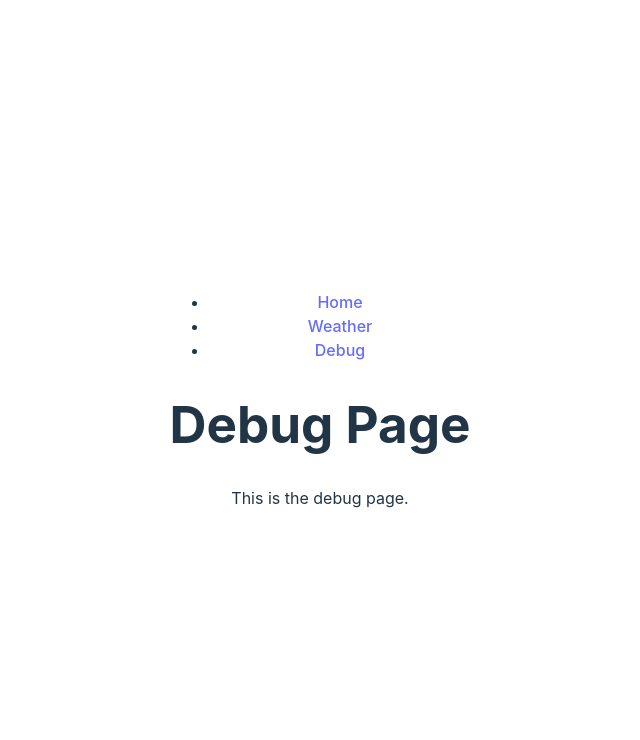
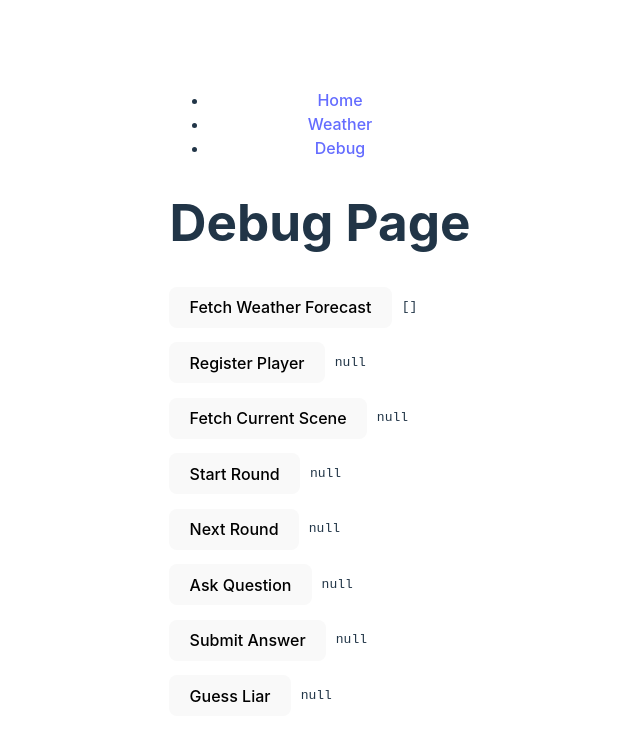
Before and after one commit to Freeesia/korenan, a React (Vite) app in the folder korenan.react.client/: page /debug in a window 1280 px wide. Shown: the top 740 px of the page, without its empty margins (320-960 px from the left). Built offline with nearby package versions, Linux system fonts and the light colour scheme.

Commit message:
いったんコミット

```diff
--- /dev/null
+++ b/korenan.react.client/src/pages/Debug.css
@@ -0,0 +1,9 @@
+.api-section {
+  display: flex;
+  align-items: center;
+  margin-bottom: 10px;
+}
+
+.api-section pre {
+  margin-left: 10px;
+}
--- a/korenan.react.client/src/pages/Debug.tsx
+++ b/korenan.react.client/src/pages/Debug.tsx
@@ -1,11 +1,133 @@
+import { useState } from "react";
+import "./Debug.css";
 
 function Debug() {
-    return (
-        <div>
-            <h1>Debug Page</h1>
-            <p>This is the debug page.</p>
-        </div>
-    );
+  const [weatherForecast, setWeatherForecast] = useState([]);
+  const [registResponse, setRegistResponse] = useState(null);
+  const [scene, setScene] = useState(null);
+  const [startResponse, setStartResponse] = useState(null);
+  const [nextResponse, setNextResponse] = useState(null);
+  const [questionResponse, setQuestionResponse] = useState(null);
+  const [answerResponse, setAnswerResponse] = useState(null);
+  const [guessResponse, setGuessResponse] = useState(null);
+
+  const fetchWeatherForecast = async () => {
+    const response = await fetch("/api/weatherforecast");
+    const data = await response.json();
+    setWeatherForecast(data);
+  };
+
+  const registPlayer = async (name: string, topic: string) => {
+    const response = await fetch("/api/regist", {
+      method: "POST",
+      headers: {
+        "Content-Type": "application/json",
+      },
+      body: JSON.stringify({ name, topic }),
+    });
+    const data = await response.json();
+    setRegistResponse(data);
+  };
+
+  const fetchScene = async () => {
+    const response = await fetch("/api/scene");
+    const data = await response.json();
+    setScene(data);
+  };
+
+  const startRound = async () => {
+    const response = await fetch("/api/start", {
+      method: "POST",
+    });
+    const data = await response.json();
+    setStartResponse(data);
+  };
+
+  const nextRound = async () => {
+    const response = await fetch("/api/next", {
+      method: "POST",
+    });
+    const data = await response.json();
+    setNextResponse(data);
+  };
+
+  const askQuestion = async (question: string) => {
+    const response = await fetch("/api/question", {
+      method: "POST",
+      headers: {
+        "Content-Type": "application/json",
+      },
+      body: JSON.stringify(question),
+    });
+    const data = await response.json();
+    setQuestionResponse(data);
+  };
+
+  const submitAnswer = async (answer: string) => {
+    const response = await fetch("/api/answer", {
+      method: "POST",
+      headers: {
+        "Content-Type": "application/json",
+      },
+      body: JSON.stringify(answer),
+    });
+    const data = await response.json();
+    setAnswerResponse(data);
+  };
+
+  const guessLiar = async (target: string) => {
+    const response = await fetch("/api/guess", {
+      method: "POST",
+      headers: {
+        "Content-Type": "application/json",
+      },
+      body: JSON.stringify(target),
+    });
+    const data = await response.json();
+    setGuessResponse(data);
+  };
+
+  return (
+    <div>
+      <h1>Debug Page</h1>
+      <div className="api-section">
+        <button onClick={fetchWeatherForecast}>Fetch Weather Forecast</button>
+        <pre>{JSON.stringify(weatherForecast, null, 2)}</pre>
+      </div>
+      <div className="api-section">
+        <button onClick={() => registPlayer("Player1", "Topic1")}>
+          Register Player
+        </button>
+        <pre>{JSON.stringify(registResponse, null, 2)}</pre>
+      </div>
+      <div className="api-section">
+        <button onClick={fetchScene}>Fetch Current Scene</button>
+        <pre>{JSON.stringify(scene, null, 2)}</pre>
+      </div>
+      <div className="api-section">
+        <button onClick={startRound}>Start Round</button>
+        <pre>{JSON.stringify(startResponse, null, 2)}</pre>
+      </div>
+      <div className="api-section">
+        <button onClick={nextRound}>Next Round</button>
+        <pre>{JSON.stringify(nextResponse, null, 2)}</pre>
+      </div>
+      <div className="api-section">
+        <button onClick={() => askQuestion("Is it an animal?")}>
+          Ask Question
+        </button>
+        <pre>{JSON.stringify(questionResponse, null, 2)}</pre>
+      </div>
+      <div className="api-section">
+        <button onClick={() => submitAnswer("Dog")}>Submit Answer</button>
+        <pre>{JSON.stringify(answerResponse, null, 2)}</pre>
+      </div>
+      <div className="api-section">
+        <button onClick={() => guessLiar("Player1")}>Guess Liar</button>
+        <pre>{JSON.stringify(guessResponse, null, 2)}</pre>
+      </div>
+    </div>
+  );
 }
 
 export default Debug;
```
